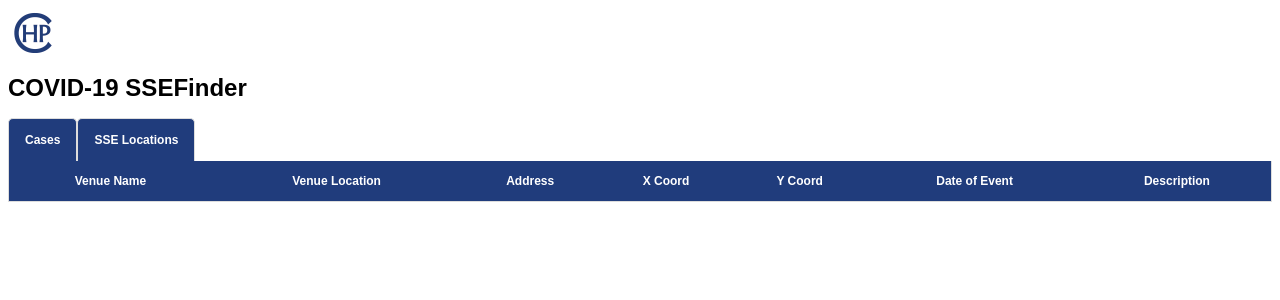
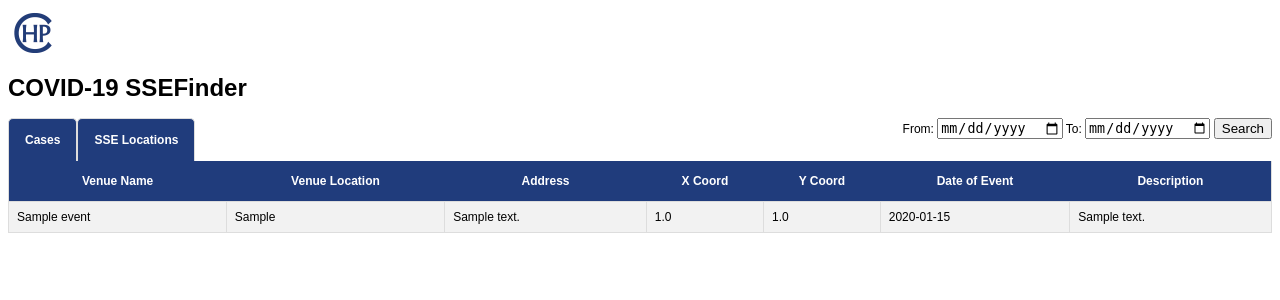
Before and after one commit to ivan-ngchakming/SSEFinder, a Django app: page / in a window 1280 px wide, after a click on "SSE Locations". Shown: the top 300 px of the page. Run offline with Django 3.2, Linux system fonts and the light colour scheme; tables that the repository leaves empty hold one stand-in row (values such as "Sample post"); lists and menus that the app fills with data are empty; some libraries are stand-ins or nearby versions.

Commit message:
SSEF-34 Completed story - Can query events by date range

```diff
--- a/SSEFinder/settings.py
+++ b/SSEFinder/settings.py
@@ -134,9 +134,11 @@
 
 USE_I18N = True
 
-USE_L10N = True
+USE_L10N = False
 
 USE_TZ = True
+
+DATE_FORMAT = 'Y-m-d'
 
 
 # Static files (CSS, JavaScript, Images)
--- a/app/static/base.css
+++ b/app/static/base.css
@@ -54,3 +54,7 @@
 tr:nth-child(even){background-color: #f2f2f2;}
 
 tr:hover {background-color: #ddd;}
+
+#event_query {
+    float: right;
+}
--- a/app/static/base.js
+++ b/app/static/base.js
@@ -19,6 +19,28 @@
       },
     });
   }
+};
+
+
+function query_events() {
+  console.log("Submitting form");
+  $.ajax({
+    type: "POST",
+    url: "ajax/SSE_Loc",
+    data: {
+      'start_date': $('input[id=start_date]').val(),
+      'end_date': $('input[id=end_date]').val(),
+      'csrfmiddlewaretoken': $('input[name=csrfmiddlewaretoken]').val(),
+    },
+    dataType: 'html',
+    success: function (data) {
+      console.log("Query success");
+      document.getElementById('SSE_Loc').innerHTML = data;
+    },
+    error: function(XMLHttpRequest, textStatus, errorThrown){
+      console.log("Query events by date failed: " + textStatus + " - " + errorThrown);
+    },
+  });
 };
 
 
--- a/app/views.py
+++ b/app/views.py
@@ -107,24 +107,26 @@
 
     return render(request, "event_detail.html", context)
 
+
 def events(request):
-    if request.method =="POST":
+    if request.method == "POST":
         start_date = request.POST.get("start_date")
         end_date = request.POST.get("end_date")
-        events = Event.objects.filter(date__range=[start_date,end_date])
-        for event in events:
-            event.identify_sse()
 
-        context = {
-            "events": [e for e in events if e.sse],
-        }
-        return render(request, "events.html", context)
+        if start_date == "" or end_date == "":
+            events = Event.objects.filter(sse=True)
+        else:
+            events = Event.objects.filter(date_of_event__range=[start_date, end_date])
+
     else:
-        events = Event.objects.all()
-        for event in events:
-            event.identify_sse()
+        events = Event.objects.filter(sse=True)
 
-        context = {
-            "events": [e for e in events if e.sse],
-        }
-        return render(request, "events.html", context)
+    # Update SSE status for every events to be displayed
+    for event in events:
+        event.identify_sse()
+
+    context = {
+        "events": events,
+    }
+
+    return render(request, "events.html", context)
--- a/templates/events.html
+++ b/templates/events.html
@@ -1,3 +1,12 @@
+<div id="event_query">
+    {% csrf_token %}
+    <label for="start_date">From:</label>
+    <input type="date" id="start_date">
+    <label for="end_date">To:</label>
+    <input type="date" id="end_date">
+    <button onclick="query_events()">Search</button>
+</div>
+
 <table>
     <!--Table Header-->
     <tr id="table_header">
--- a/templates/index.html
+++ b/templates/index.html
@@ -14,13 +14,14 @@
     </div>
 
     <div id="SSE_Loc" class="tab" style="display:none">
-        <h align="right">
-        <form method = "POST">
-    	From: <input type="date" name ="start_date"/>
-    	To: <input type="date" name ="end_date"/>
-    	<input type="submit" value="Search"/>
-    	</form>
-        </h>
+        <form id="event_query">
+            {% csrf_token %}
+            <label for="start_date">From:</label>
+            <input type="date" id="start_date">
+            <label for="end_date">To:</label>
+            <input type="date" id="end_date">
+            <button onclick="query_events()">Search</button>
+        </form>
         <table>
         <!--Table Header-->
         <tr id="table_header">
```
